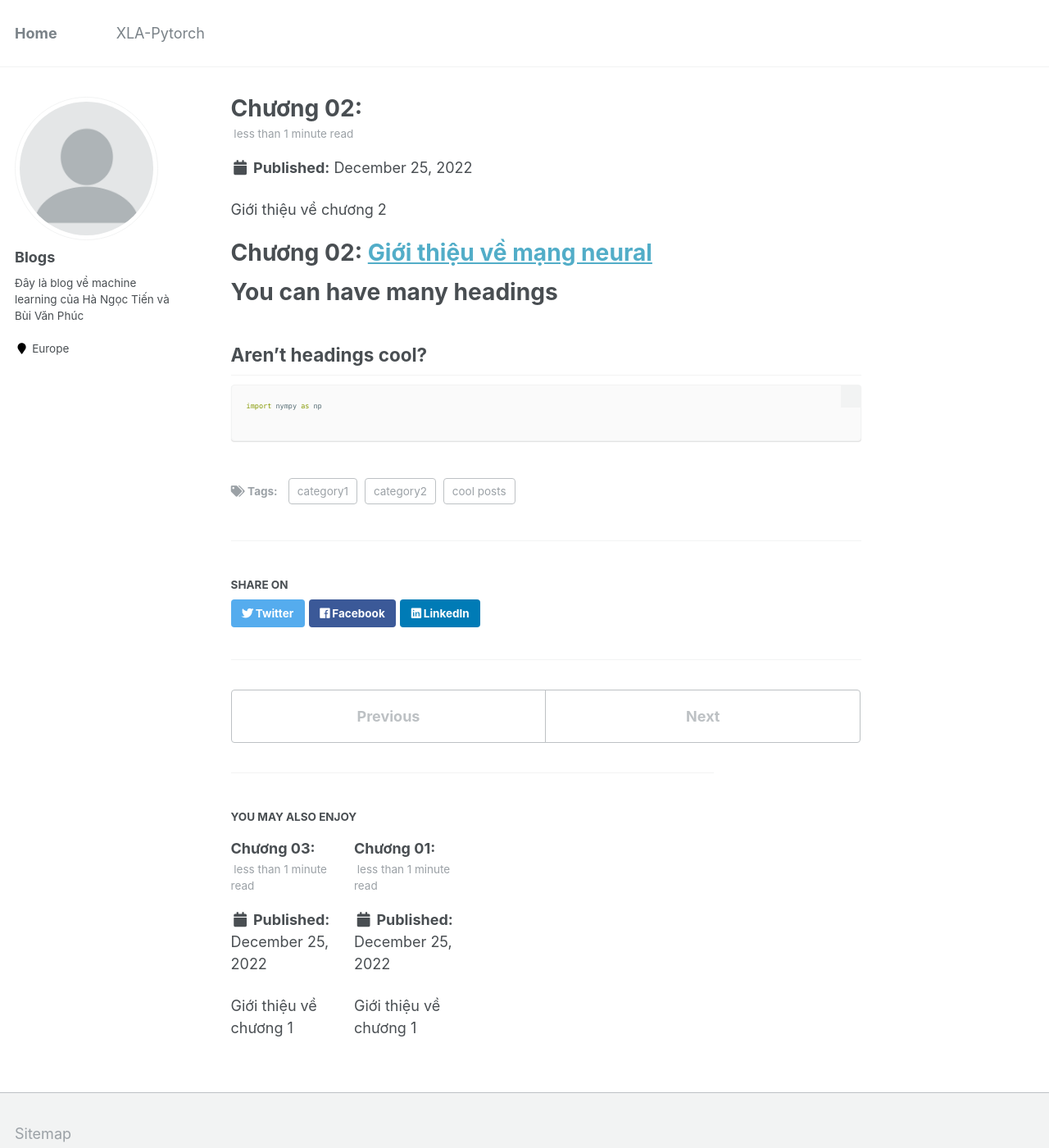
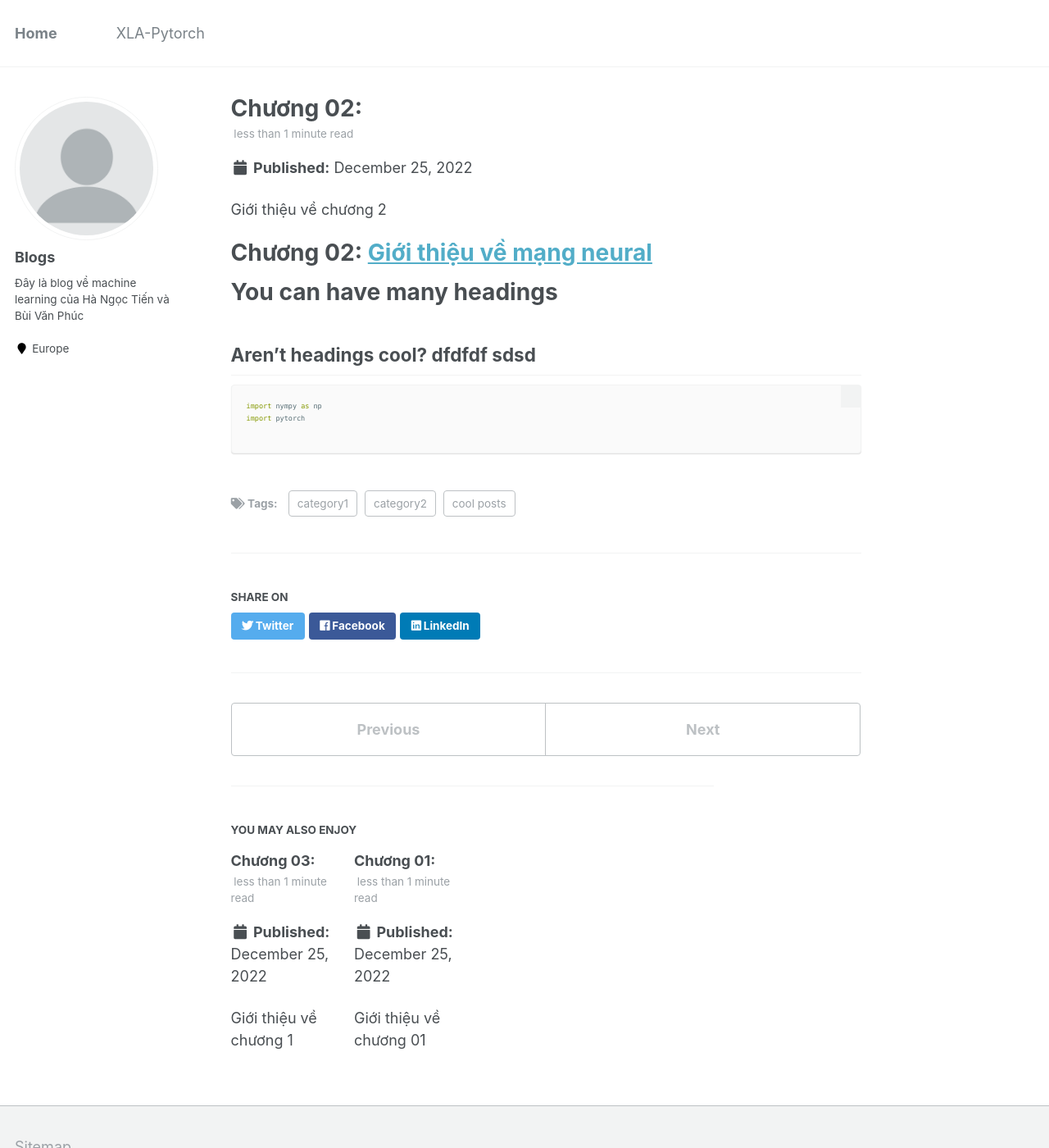
Before and after one commit to vanphuc-bui/MordenComputervision, a Jekyll site: the page built from _posts/2022-12-25-chapter-02.md, in a window 1280 px wide and 1400 px high. Shown: the whole window at 82% size. Built offline with Jekyll 4.4.1, drawn with Linux system fonts in a browser that asks for light colours.

Commit message:
Phuc add

````diff
--- a/_posts/2022-12-25-chapter-01.md
+++ b/_posts/2022-12-25-chapter-01.md
@@ -8,13 +8,16 @@ tags:
   - category2
 ---
 
-Giới thiệu về chương 1
+Giới thiệu về chương 01
 
 Chương 1: [Giới thiệu về mạng neural](/posts/2012/08/blog-post-1/)
 ======
 
 
 You can have many headings
+```p
+dfdfdfd
+```
 ======
 
 Aren't headings cool?
--- a/_posts/2022-12-25-chapter-02.md
+++ b/_posts/2022-12-25-chapter-02.md
@@ -17,10 +17,11 @@ Chương 02: [Giới thiệu về mạng neural](/posts/2022/12/chapter-02/)
 You can have many headings
 ======
 
-Aren't headings cool?
+Aren't headings cool? dfdfdf sdsd
 ------
 
 ```python
 import nympy as np
+import pytorch
 
 ```
````
Also changed, not shown: _pages/about.md (line endings or trailing spaces).
